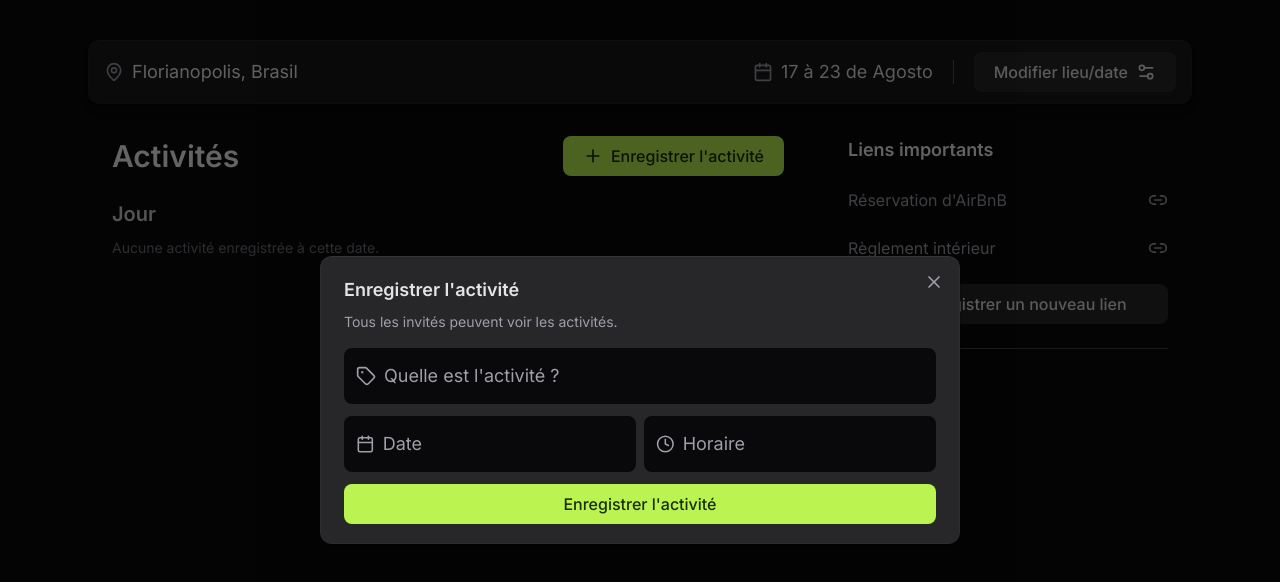
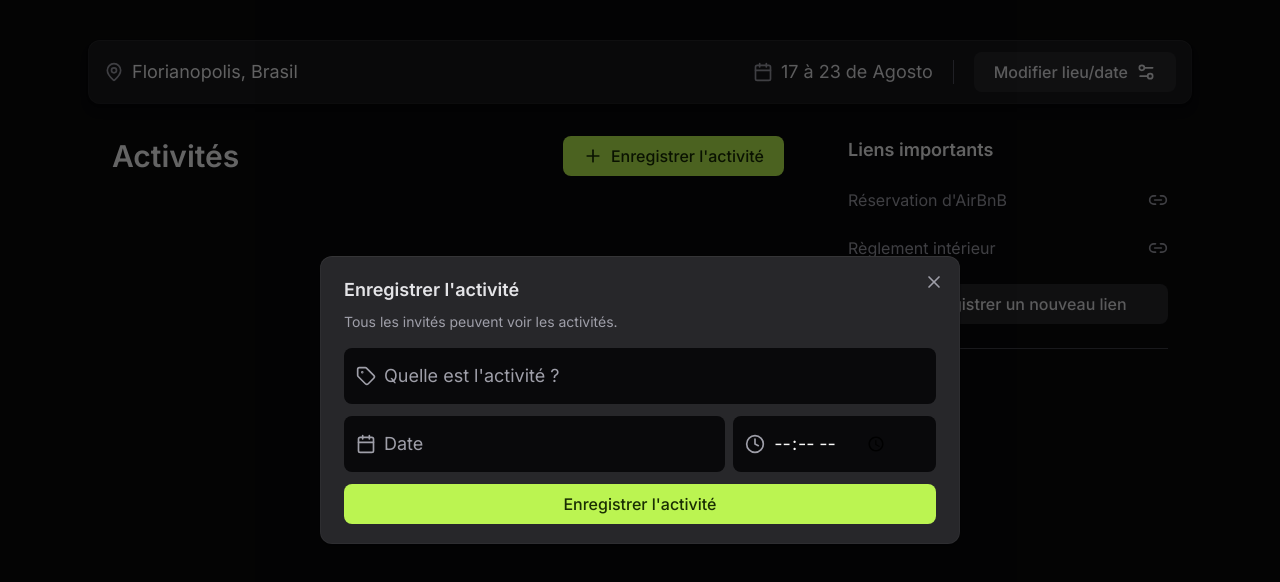
Before and after one commit to xeniaalex3/PlannTrip, a React (Vite) app in the folder frontend/: page /trips/1 in a window 1280 px wide. Both pictures are taken after a click on the button "Enregistrer l'activité". Shown: the top 582 px of the page. Built offline with nearby package versions, Linux system fonts and the light colour scheme.

Commit message:
✨ enhance activity management: update InputWrapper and ActivityContent components; add event handling in CreateActivityModal; integrate date selection; refactor TripDetails to manage activities state

```diff
--- a/frontend/src/@types/form.ts
+++ b/frontend/src/@types/form.ts
@@ -1,11 +1,12 @@
-import { type InputHTMLAttributes } from "react";
+import { type ChangeEvent, type InputHTMLAttributes } from 'react'
 
-export interface InputWrapperProps extends InputHTMLAttributes<HTMLInputElement> {
-  placeholder: string;
-  type: "text" | "date" | "email";
-  className?: string;
-  disabled?: boolean;
-  name?: string;
-   value?: string
-  onClick?: () => void
+export interface InputWrapperProps
+  extends InputHTMLAttributes<HTMLInputElement> {
+  placeholder: string
+  type: 'text' | 'date' | 'email' | "time"
+  className?: string
+  disabled?: boolean
+  name?: string
+  value?: string
+  onChange?: (event: ChangeEvent<HTMLInputElement>) => void
 }
--- a/frontend/src/components/steps/SearchForm/SearchForm.tsx
+++ b/frontend/src/components/steps/SearchForm/SearchForm.tsx
@@ -6,7 +6,7 @@ import { type DateRange } from 'react-day-picker'
 import DatePicker from '../../ui/DatePicket/DatePicket'
 import { format } from 'date-fns'
 
-interface SearchFormProps {
+export interface SearchFormProps {
   openGuestInput: () => void
   closeGuestInput: () => void
   inputOpen: boolean
@@ -51,7 +51,7 @@ export default function SearchForm({
         />
       </div>
 
-      <div className="flex items-center gap-2">
+      <button className="flex items-center gap-2" onClick={openDatePicker}>
         <Calendar className="text-zinc-400 size-5" />
         <InputWrapper
           type="text"
@@ -60,15 +60,15 @@ export default function SearchForm({
             displayedDate ? 'text-sm text-zinc-300 w-[178px]' : ''
           }`}
           disabled={inputOpen}
-          onClick={openDatePicker}
           value={displayedDate ?? undefined}
         />
-      </div>
+      </button>
       {isDatePickerOpen && (
         <DatePicker
           eventStartAndEndDates={eventStartAndEndDates}
           setEventStartAndEndDates={setEventStartAndEndDates}
           closeDatePicker={closeDatePicker}
+          mode="range"
         />
       )}
       <div className="w-px h-6 bg-zinc-600" />
--- a/frontend/src/components/ui/form/InputWrapper/InputWrapper.tsx
+++ b/frontend/src/components/ui/form/InputWrapper/InputWrapper.tsx
@@ -1,7 +1,15 @@
-import type { InputWrapperProps } from "../../../../@types/form"
+import type { InputWrapperProps } from '../../../../@types/form'
 
-export default function InputWrapper({ placeholder, type, name, className, disabled, value, onClick}: InputWrapperProps){
-  return(
+export default function InputWrapper({
+  placeholder,
+  type,
+  name,
+  className,
+  disabled,
+  value,
+  onChange
+}: InputWrapperProps) {
+  return (
     <input
       type={type}
       placeholder={placeholder}
@@ -9,7 +17,7 @@ export default function InputWrapper({ placeholder, type, name, className, disab
       disabled={disabled}
       name={name}
       value={value}
-    onClick={onClick}
+      onChange={onChange}
     />
   )
 }
--- a/frontend/src/pages/TripDetails/ActivitiesContainer/ActivityContent/ActivityContent.tsx
+++ b/frontend/src/pages/TripDetails/ActivitiesContainer/ActivityContent/ActivityContent.tsx
@@ -2,17 +2,17 @@ import { CircleCheck, CircleDashed } from 'lucide-react'
 import { type ActivityContentProps } from '../../../../@types/tripDetails'
 
 export default function ActivityContent({
-  dayLabel,
-  weekDay,
-  activities
+  activities,
+   onToggleDone
 }: ActivityContentProps) {
   return (
-    <div className="space-y-2.5">
-      <div className="flex gap-2 items-baseline">
+    <div className="flex flex-col gap-12">
+      {activities.map((activity, index) => (
+        <div className='space-y-3'>
+          <div className="flex gap-2 items-baseline space-y-2.5">
             <span className="text-zinc-300 font-semibold text-xl">
-          Jour {dayLabel}
+              Jour <span className='text-lg text-zinc-400 ml-2'>{activity.date}</span>
             </span>
-        <span className="text-zinc-500 text-xs">{weekDay}</span>
           </div>
           <div className="space-y-2.5">
             {activities.length === 0 ? (
@@ -20,24 +20,26 @@ export default function ActivityContent({
                 Aucune activité enregistrée à cette date.
               </p>
             ) : (
-          activities.map((activity, index) => (
               <div
                 key={index}
                 className="px-4 py-2.5 bg-zinc-900 rounded-xl shadow-[var(--shadow)] flex items-center gap-3"
               >
+               <button onClick={() => onToggleDone(activity.id)}>
               {activity.done ? (
                 <CircleCheck className="size-5 text-lime-300" />
               ) : (
                 <CircleDashed className="size-5 text-zinc-400" />
               )}
+            </button>
                 <span className="text-zinc-100">{activity.title}</span>
                 <span className="text-zinc-400 text-sm ml-auto">
                   {activity.time}
                 </span>
               </div>
-          ))
             )}
           </div>
         </div>
+      ))}
+    </div>
   )
 }
--- a/frontend/src/pages/TripDetails/ActivitiesContainer/CreateActivityModal/CreateActivityModal.tsx
+++ b/frontend/src/pages/TripDetails/ActivitiesContainer/CreateActivityModal/CreateActivityModal.tsx
@@ -1,12 +1,57 @@
+import { useState, type FormEvent, useEffect } from 'react'
 import { Calendar, Clock, Tag } from 'lucide-react'
 import ModalWrapper from '../../../../components/ui/ModalWrapper/ModalWrapper'
 import InputWrapper from '../../../../components/ui/form/InputWrapper/InputWrapper'
 import CustomButton from '../../../../components/ui/CustomButton/CustomButton'
 import { type CreateActivityModalProps } from '../../../../@types/tripDetails'
+import DatePicker from '../../../../components/ui/DatePicket/DatePicket'
 
 export default function CreateActivityModal({
-  handleCloseActivityModal
+  handleCloseActivityModal,
+  eventStartDate,
+  setEventStartDate,
+  onCreateActivity
 }: CreateActivityModalProps) {
+  const [title, setTitle] = useState('')
+  const [date, setDate] = useState('')
+  const [time, setTime] = useState('')
+  const [isDatePickerOpen, setIsDatePickerOpen] = useState(false)
+
+   useEffect(() => {
+    if (eventStartDate) {
+      setDate(eventStartDate.toLocaleDateString('fr-FR'))
+    }
+  }, [eventStartDate])
+
+  function openDatePicker() {
+    setIsDatePickerOpen(true)
+  }
+
+  function closeDatePicker() {
+    setIsDatePickerOpen(false)
+  }
+
+  function handleSubmitCreateNewActivity(e: FormEvent<HTMLFormElement>) {
+    e.preventDefault()
+    if (!time || !date) return
+
+    const id = Date.now();
+
+    const newActivity = {
+      id,
+      title,
+      time,
+      date,
+      done: false
+    }
+
+   onCreateActivity(newActivity)
+
+    e.currentTarget.reset();
+    handleCloseActivityModal()
+
+  }
+
   return (
     <ModalWrapper onClick={handleCloseActivityModal}>
       <div className="space-y-2 flex flex-col items-start">
@@ -17,31 +62,52 @@ export default function CreateActivityModal({
           Tous les invités peuvent voir les activités.
         </p>
       </div>
-      <form action="" className="flex flex-col items-center  mt-4 space-y-3">
+      <form
+        action=""
+        className="flex flex-col items-center  mt-4 space-y-3"
+        onSubmit={handleSubmitCreateNewActivity}
+      >
         <div className="flex items-center gap-2 bg-zinc-950 h-14 w-full px-3 rounded-lg">
           <Tag className="text-zinc-400 size-5" />
           <InputWrapper
             type="text"
             name="title"
+            value={title}
+            onChange={e => setTitle(e.target.value)}
             placeholder="Quelle est l'activité ?"
             className="bg-transparent text-lg placeholder-zinc-400 outline-none w-90"
           />
         </div>
         <div className="flex items-center gap-2 w-full">
-          <div className="flex items-center gap-2 bg-zinc-950 h-14 px-3 rounded-lg">
+          <button
+            className="flex items-center gap-2 bg-zinc-950 h-14 px-3 rounded-lg flex-2"
+            onClick={openDatePicker}
+          >
             <Calendar className="text-zinc-400 size-5" />
             <InputWrapper
               type="text"
               name="date"
+              value={date}
+              onChange={e => setDate(e.target.value)}
               placeholder="Date"
               className="bg-transparent text-lg placeholder-zinc-400 outline-none"
             />
-          </div>
-          <div className="flex items-center gap-2 bg-zinc-950 h-14 px-3 rounded-lg">
+          </button>
+          {isDatePickerOpen && (
+            <DatePicker
+              eventStartDate={eventStartDate}
+              setEventStartDate={setEventStartDate}
+              closeDatePicker={closeDatePicker}
+              mode="single"
+            />
+          )}
+          <div className="flex items-center gap-2 bg-zinc-950 h-14 px-3 rounded-lg flex-1">
             <Clock className="text-zinc-400 size-5" />
             <InputWrapper
-              type="text"
-              name="text"
+              type="time"
+              name="time"
+              value={time}
+              onChange={e => setTime(e.target.value)}
               placeholder="Horaire"
               className="bg-transparent text-lg placeholder-zinc-400 outline-none"
             />
--- a/frontend/src/pages/TripDetails/TripDetails.tsx
+++ b/frontend/src/pages/TripDetails/TripDetails.tsx
@@ -1,19 +1,17 @@
 import { useState } from 'react'
-import {
-  Calendar,
-  MapPin,
-  Settings2,
-  Plus,
-} from 'lucide-react'
+import { Calendar, MapPin, Settings2, Plus } from 'lucide-react'
 import CustomButton from '../../components/ui/CustomButton/CustomButton'
 import LinksContent from './LinksContainer/LinksContent/LinksContent'
 import CreateLinkModal from './LinksContainer/CreateLinkModal/CreateLinkModal'
 import ActivityContent from './ActivitiesContainer/ActivityContent/ActivityContent'
 import CreateActivityModal from './ActivitiesContainer/CreateActivityModal/CreateActivityModal'
+import { type Activity } from '../../@types/tripDetails'
 
 export default function TripDetails() {
   const [openLinkModal, setOpenLinkModal] = useState(false)
   const [openActivityModal, setOpenActivityModal] = useState(false)
+  const [eventStartDate, setEventStartDate] = useState<Date>()
+  const [activities, setActivities] = useState<Activity[]>([])
 
   // link
   const handleOpenLinkModal = () => setOpenLinkModal(true)
@@ -22,6 +20,17 @@ export default function TripDetails() {
   const handleOpenActivityModal = () => setOpenActivityModal(true)
   const handleCloseActivityModal = () => setOpenActivityModal(false)
 
+  function handleCreateActivity(newActivity: Activity) {
+    setActivities(prev => [...prev, newActivity])
+  }
+
+  function toggleActivityDone(id: number) {
+  setActivities(prev =>
+    prev.map(activity =>
+      activity.id === id ? { ...activity, done: !activity.done } : activity
+    )
+  )
+}
 
   return (
     <div className="max-w-6xl px-6 py-10 mx-auto space-y-8">
@@ -43,7 +52,7 @@ export default function TripDetails() {
         </div>
       </div>
       <main className="flex gap-16 px-6">
-        <div className="flex-1 space-y-6">
+        <div className="flex-1 space-y-12">
           <div className="flex items-center justify-between">
             <h2 className="text-3xl font-semibold text-zinc-50">Activités</h2>
             <CustomButton type="button" onClick={handleOpenActivityModal}>
@@ -51,8 +60,8 @@ export default function TripDetails() {
               Enregistrer l'activité
             </CustomButton>
           </div>
-          <div className="space-y-8">
-         <ActivityContent dayLabel={''} weekDay={''} activities={[]} />
+          <div className="space-y-3">
+            <ActivityContent activities={activities} onToggleDone={toggleActivityDone}/>
           </div>
         </div>
 
@@ -90,7 +99,12 @@ export default function TripDetails() {
       )}
 
       {openActivityModal && (
-        <CreateActivityModal handleCloseActivityModal={handleCloseActivityModal} />
+        <CreateActivityModal
+          handleCloseActivityModal={handleCloseActivityModal}
+          eventStartDate={eventStartDate}
+          setEventStartDate={setEventStartDate}
+          onCreateActivity={handleCreateActivity}
+        />
       )}
     </div>
   )
```
Also changed, not shown: frontend/src/@types/tripDetails.ts (+7 -3 lines), frontend/src/components/ui/DatePicket/DatePicket.tsx (+32 -10 lines). Lines whose indentation alone changed are shown as unchanged.
